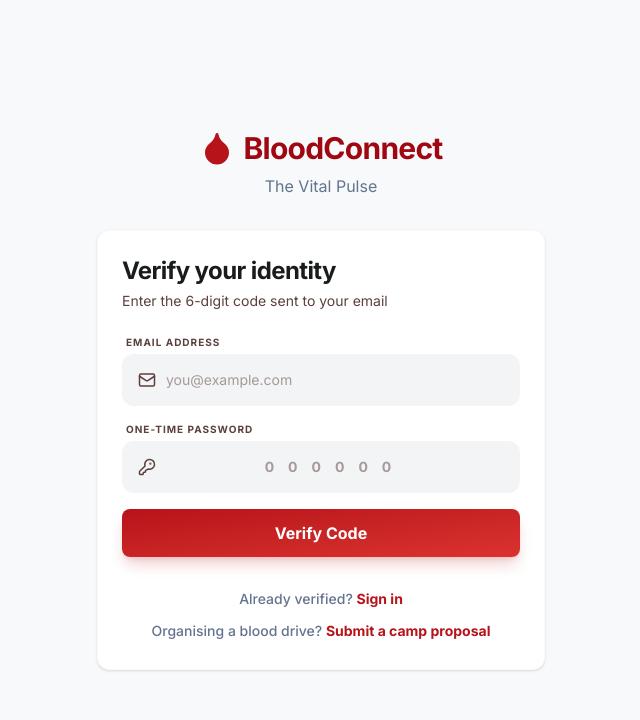
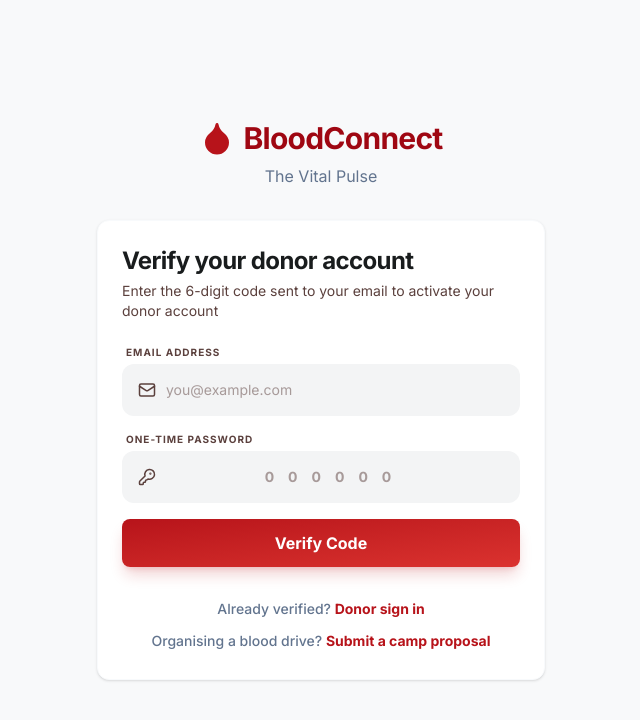
Before and after one commit to RounakChoudhary/Blood-Donation-Management-System, a React app in the folder Frontend/: page /verify-otp in a window 1280 px wide. Shown: the top 720 px of the page, without its empty margins (319-959 px from the left). Built offline with nearby package versions, Linux system fonts and the light colour scheme; no server answers; the HTML template or start-up script is replaced by a standard one.

Commit message:
docs(ui): align donor auth wording with current registration flow

```diff
--- a/Frontend/src/pages/Auth.jsx
+++ b/Frontend/src/pages/Auth.jsx
@@ -57,7 +57,7 @@ export default function Auth({ mode = 'login' }) {
 
   const roleOptions = mode === 'register'
     ? [
-        { label: 'Donor / User', value: 'donor' },
+        { label: 'Donor', value: 'donor' },
         { label: 'Hospital', value: 'hospital' },
         { label: 'Blood Bank', value: 'bloodbank' },
       ]
@@ -218,7 +218,7 @@ export default function Auth({ mode = 'login' }) {
         emergency_contact_name: emergencyContactName,
         emergency_contact_phone: emergencyContactPhone,
       });
-      setSuccess(data.message || 'Registration successful! Check your email for the OTP.');
+      setSuccess(data.message || 'Donor registration successful! Check your email for the OTP.');
       setTimeout(() => {
         navigate('/verify-otp', { replace: true });
       }, 1500);
@@ -342,16 +342,16 @@ export default function Auth({ mode = 'login' }) {
       <Card className="w-full max-w-md space-y-6">
         <div>
           <h2 className="text-2xl font-bold tracking-tight text-on-surface">
-            {mode === 'login' && 'Welcome back'}
-            {mode === 'register' && 'Create your account'}
-            {mode === 'otp' && 'Verify your identity'}
+            {mode === 'login' && (role === 'donor' ? 'Welcome back, donor' : 'Welcome back')}
+            {mode === 'register' && (role === 'donor' ? 'Create your donor account' : 'Create your account')}
+            {mode === 'otp' && 'Verify your donor account'}
             {mode === 'forgot-password' && 'Reset your password'}
             {mode === 'reset-password' && 'Choose a new password'}
           </h2>
           <p className="text-sm text-on-surface-variant mt-1">
-            {mode === 'login' && 'Sign in to access your dashboard'}
-            {mode === 'register' && 'Join our network to save lives'}
-            {mode === 'otp' && 'Enter the 6-digit code sent to your email'}
+            {mode === 'login' && (role === 'donor' ? 'Sign in to access your donor dashboard' : 'Sign in to access your dashboard')}
+            {mode === 'register' && (role === 'donor' ? 'Register as a donor and join our lifesaving network' : 'Complete your registration to continue')}
+            {mode === 'otp' && 'Enter the 6-digit code sent to your email to activate your donor account'}
             {mode === 'forgot-password' && 'Enter your donor or admin email to receive a reset link'}
             {mode === 'reset-password' && 'Set a new password for your donor or admin account'}
           </p>
@@ -372,7 +372,7 @@ export default function Auth({ mode = 'login' }) {
         <form className="space-y-4" onSubmit={handleSubmit}>
           {showAccountType && (
             <Select
-              label="Account Type"
+              label={mode === 'register' ? 'Registration Type' : 'Account Type'}
               options={roleOptions}
               value={role}
               onChange={(e) => {
@@ -612,8 +612,8 @@ export default function Auth({ mode = 'login' }) {
           <Button type="submit" className="w-full mt-2" disabled={loading}>
             {loading ? 'Please wait...' : (
               <>
-                {mode === 'login' && 'Sign In'}
-                {mode === 'register' && 'Register'}
+                {mode === 'login' && (role === 'donor' ? 'Donor Sign In' : 'Sign In')}
+                {mode === 'register' && (role === 'donor' ? 'Register as Donor' : 'Register')}
                 {mode === 'otp' && 'Verify Code'}
                 {mode === 'forgot-password' && 'Send Reset Link'}
                 {mode === 'reset-password' && 'Update Password'}
@@ -624,13 +624,13 @@ export default function Auth({ mode = 'login' }) {
 
         <div className="text-center text-sm font-medium text-slate-500 pt-2 pb-1">
           {mode === 'login' && (
-            <p>Don&apos;t have an account? <Link to="/register" className="text-primary hover:underline font-bold">Sign up</Link></p>
+            <p>Don&apos;t have an account? <Link to="/register" className="text-primary hover:underline font-bold">Register as donor</Link></p>
           )}
           {mode === 'register' && (
-            <p>Already have an account? <Link to="/login" className="text-primary hover:underline font-bold">Sign in</Link></p>
+            <p>Already registered? <Link to="/login" className="text-primary hover:underline font-bold">Sign in</Link></p>
           )}
           {mode === 'otp' && (
-            <p>Already verified? <Link to="/login" className="text-primary hover:underline font-bold">Sign in</Link></p>
+            <p>Already verified? <Link to="/login" className="text-primary hover:underline font-bold">Donor sign in</Link></p>
           )}
           {mode === 'forgot-password' && (
             <p>Remembered it? <Link to="/login" className="text-primary hover:underline font-bold">Sign in</Link></p>
--- a/Frontend/src/pages/DonorDashboard.jsx
+++ b/Frontend/src/pages/DonorDashboard.jsx
@@ -45,12 +45,12 @@ function DonorOnboarding({ onComplete }) {
 
   return (
     <div className="max-w-2xl mx-auto space-y-6 mt-8">
-      <div className="text-center space-y-2">
-        <div className="mx-auto w-16 h-16 bg-primary/10 text-primary rounded-full flex items-center justify-center mb-4">
-          <HeartHandshake size={32} />
-        </div>
-        <h1 className="text-3xl font-bold tracking-tight text-on-surface">Become a Volunteer Donor</h1>
-        <p className="text-on-surface-variant font-medium">You haven't registered as a donor yet. Complete your profile below to start saving lives today.</p>
+        <div className="text-center space-y-2">
+          <div className="mx-auto w-16 h-16 bg-primary/10 text-primary rounded-full flex items-center justify-center mb-4">
+            <HeartHandshake size={32} />
+          </div>
+        <h1 className="text-3xl font-bold tracking-tight text-on-surface">Complete Your Donor Profile</h1>
+        <p className="text-on-surface-variant font-medium">Your account is ready. Add your donor eligibility details below to start receiving compatible requests.</p>
       </div>
 
       <Card className="p-8">
@@ -108,7 +108,7 @@ function DonorOnboarding({ onComplete }) {
             </div>
           </div>
           <Button type="submit" className="w-full py-4 text-base" disabled={submitting}>
-            {submitting ? 'Registering...' : 'Register as Volunteer'}
+            {submitting ? 'Saving...' : 'Save Donor Profile'}
           </Button>
         </form>
       </Card>
```
